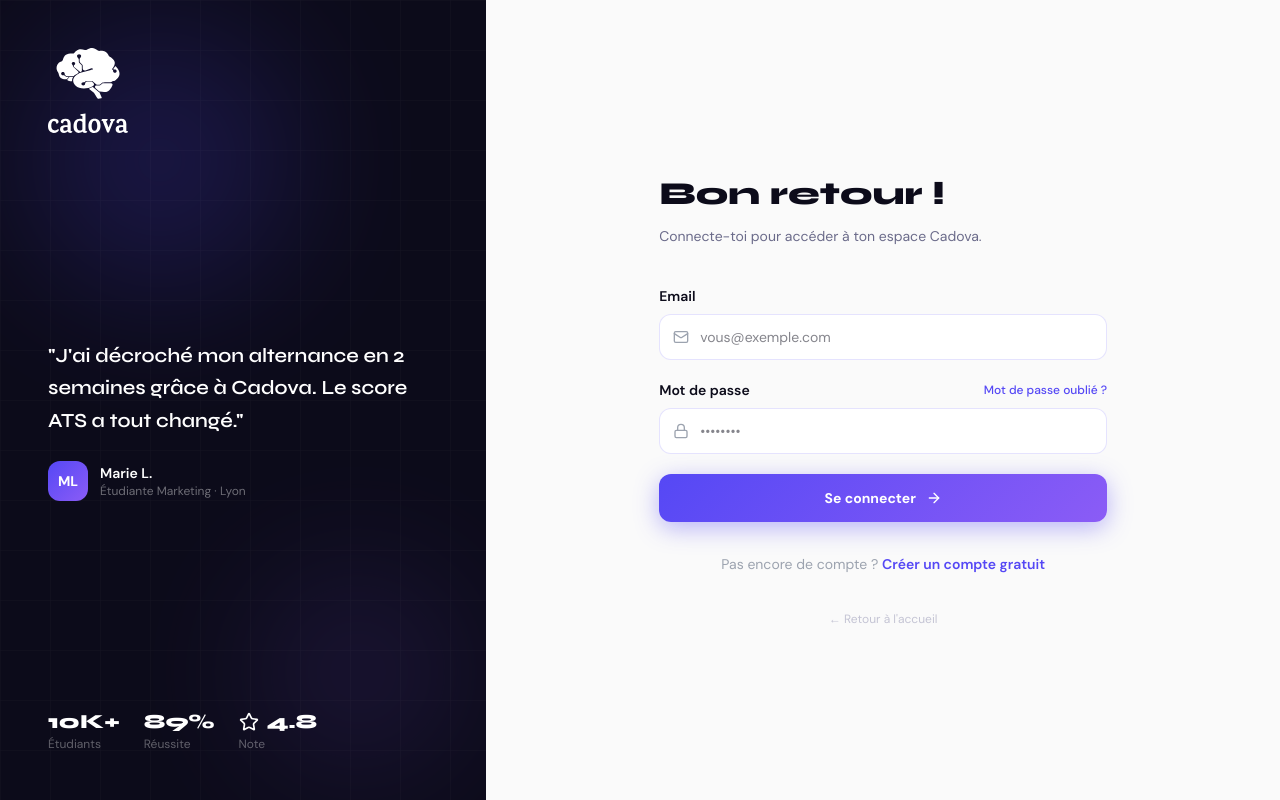
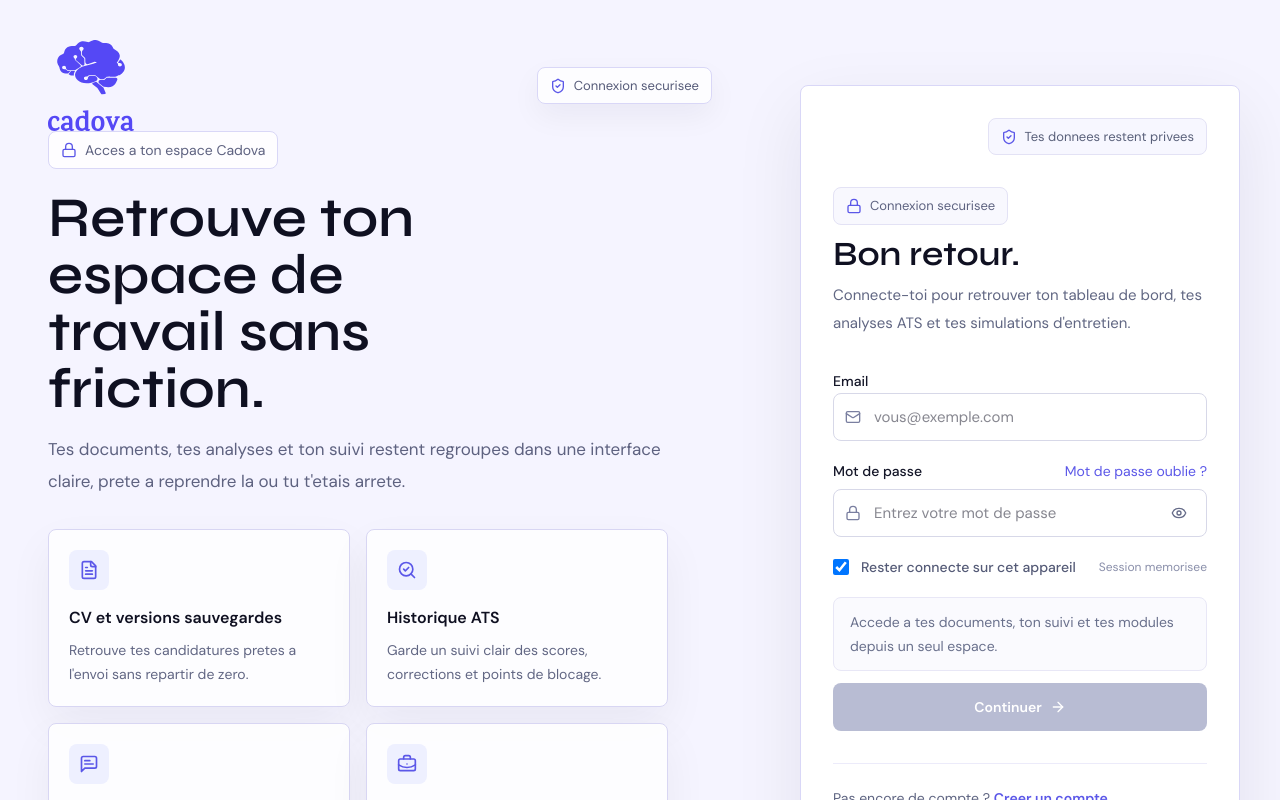
Before and after one commit to nothanger/cadova, a React (Vite) app: page /login in a window 1280 px wide. Shown: the top 800 px of the page. Built offline with nearby package versions, Linux system fonts and the light colour scheme.

Commit message:
Add premium Cadova login experience

```diff
--- a/src/app/pages/Login.tsx
+++ b/src/app/pages/Login.tsx
@@ -1,276 +1,376 @@
-import { Link, useNavigate, useLocation } from "react-router";
-import { Input } from "../components/ui/input";
-import { Loader2, ArrowRight, Lock, Mail, Star } from "lucide-react";
-import { useState, useEffect } from "react";
+import { Link, useLocation, useNavigate } from "react-router";
+import {
+  ArrowRight,
+  BriefcaseBusiness,
+  CheckCircle2,
+  Eye,
+  EyeOff,
+  FileText,
+  Loader2,
+  Lock,
+  Mail,
+  MessageSquareText,
+  SearchCheck,
+  ShieldCheck,
+} from "lucide-react";
+import { useEffect, useState } from "react";
 import { useAuth } from "@/contexts/AuthContext";
 import { toast } from "sonner";
 import { CadovaLogo } from "../components/CadovaLogo";
 import { useSEO } from "../hooks/useSEO";
 
+const workspaceItems = [
+  {
+    icon: FileText,
+    title: "CV et versions sauvegardes",
+    description: "Retrouve tes candidatures pretes a l'envoi sans repartir de zero.",
+  },
+  {
+    icon: SearchCheck,
+    title: "Historique ATS",
+    description: "Garde un suivi clair des scores, corrections et points de blocage.",
+  },
+  {
+    icon: MessageSquareText,
+    title: "Simulations d'entretien",
+    description: "Relance tes sessions et observe tes progres avant chaque rendez-vous.",
+  },
+  {
+    icon: BriefcaseBusiness,
+    title: "Suivi des candidatures",
+    description: "Centralise tes relances, statuts et prochaines actions au meme endroit.",
+  },
+];
+
+const trustItems = [
+  "Connexion securisee",
+  "Tes donnees restent privees",
+  "Acces a ton espace Cadova",
+];
+
 export function Login() {
   useSEO({
-    title: "Connexion — Cadova",
-    description: "Connecte-toi à Cadova pour accéder à tes outils IA : CV, lettres, entretiens, candidatures.",
+    title: "Connexion | Cadova",
+    description:
+      "Connecte-toi a Cadova pour retrouver ton espace de candidature, tes analyses ATS et tes simulations d'entretien.",
     noindex: false,
   });
+
   const navigate = useNavigate();
   const location = useLocation();
   const { signIn, user } = useAuth();
+
   const [email, setEmail] = useState("");
   const [password, setPassword] = useState("");
+  const [rememberMe, setRememberMe] = useState(true);
+  const [showPassword, setShowPassword] = useState(false);
   const [loading, setLoading] = useState(false);
   const [awaitingRedirect, setAwaitingRedirect] = useState(false);
+  const [errorMessage, setErrorMessage] = useState("");
+  const [successMessage, setSuccessMessage] = useState("");
 
   const from =
     (location.state as { from?: { pathname: string } })?.from?.pathname ||
     "/dashboard";
 
-  /**
-   * CORRECTIF RACE CONDITION :
-   * On NE navigue PAS directement après signIn() car React 18 peut rendre
-   * ProtectedRoute avec l'ancien état (user=null) avant que la mise à jour
-   * de useState soit committée → redirect immédiate vers /login.
-   *
-   * Solution : on pose un flag `awaitingRedirect`, et on navigue SEULEMENT
-   * dans useEffect, qui s'exécute APRÈS que React a commité user dans le DOM.
-   */
   useEffect(() => {
     if (awaitingRedirect && user) {
       navigate(from, { replace: true });
     }
-  }, [user, awaitingRedirect, navigate, from]);
+  }, [awaitingRedirect, from, navigate, user]);
 
-  const handleSubmit = async (e: React.FormEvent) => {
+  const canSubmit =
+    email.trim().length > 3 && password.trim().length > 0 && !loading;
+
+  const handleSubmit = async (e: React.FormEvent<HTMLFormElement>) => {
     e.preventDefault();
+
+    if (!canSubmit) return;
+
     setLoading(true);
+    setErrorMessage("");
+    setSuccessMessage("");
+
     try {
-      const { error } = await signIn(email, password);
+      const { error } = await signIn(email.trim(), password);
+
       if (error) {
-        toast.error(error.message || "Email ou mot de passe incorrect");
+        const message =
+          error.message || "Email ou mot de passe incorrect. Verifie tes acces.";
+        setErrorMessage(message);
+        toast.error(message);
         setLoading(false);
-      } else {
-        toast.success("Connexion réussie !");
-        // On attend que user soit commité dans React avant de naviguer
+        return;
+      }
+
+      setSuccessMessage("Connexion validee. Ouverture de ton espace...");
+      toast.success("Connexion securisee");
       setAwaitingRedirect(true);
-      }
     } catch {
-      toast.error("Erreur inattendue lors de la connexion");
+      setErrorMessage("Impossible de se connecter pour le moment.");
+      toast.error("Impossible de se connecter pour le moment.");
       setLoading(false);
     }
   };
 
   return (
-    <div className="min-h-screen flex" style={{ fontFamily: "DM Sans, system-ui, sans-serif" }}>
-
-      {/* LEFT — brand panel */}
     <div
-        className="hidden lg:flex lg:w-[42%] xl:w-[38%] flex-col justify-between p-12 relative overflow-hidden"
-        style={{ background: "#0C0B1A" }}
+      className="min-h-screen bg-[#F5F4FF]"
+      style={{ fontFamily: "DM Sans, system-ui, sans-serif" }}
     >
-        {/* Orbs */}
-        <div
-          className="absolute top-0 left-0 w-80 h-80 rounded-full blur-3xl opacity-25 pointer-events-none"
-          style={{ background: "radial-gradient(circle, #5548F5, transparent)" }}
-        />
-        <div
-          className="absolute bottom-0 right-0 w-64 h-64 rounded-full blur-3xl opacity-15 pointer-events-none"
-          style={{ background: "radial-gradient(circle, #8B5CF6, transparent)" }}
-        />
-        {/* Grid */}
-        <div
-          className="absolute inset-0 opacity-[0.04] pointer-events-none"
-          style={{
-            backgroundImage: "linear-gradient(rgba(255,255,255,0.5) 1px, transparent 1px), linear-gradient(90deg, rgba(255,255,255,0.5) 1px, transparent 1px)",
-            backgroundSize: "50px 50px",
-          }}
-        />
-
-        <div className="relative z-10">
-          <CadovaLogo width={80} white />
+      <div className="mx-auto grid min-h-screen max-w-[1440px] lg:grid-cols-[minmax(0,1.08fr)_minmax(420px,520px)]">
+        <section className="hidden px-8 py-8 lg:flex lg:flex-col lg:justify-between xl:px-12 xl:py-10">
+          <div className="flex items-center justify-between">
+            <Link
+              to="/"
+              className="inline-flex items-center text-[#0F1021] transition-opacity hover:opacity-70"
+            >
+              <CadovaLogo width={86} />
+            </Link>
+            <div className="inline-flex items-center gap-2 rounded-[8px] border border-[#D9D7F7] bg-white/80 px-3 py-2 text-[13px] text-[#555A78] shadow-[0_12px_30px_rgba(15,16,33,0.05)]">
+              <ShieldCheck className="h-4 w-4 text-[#5B57E8]" />
+              Connexion securisee
+            </div>
           </div>
 
-        <div className="relative z-10">
-          <blockquote
-            className="text-xl font-semibold leading-relaxed mb-6 text-white"
+          <div className="max-w-[620px] space-y-8">
+            <div className="space-y-5">
+              <div className="inline-flex items-center gap-2 rounded-[8px] border border-[#D9D7F7] bg-white/85 px-3 py-2 text-sm text-[#5E6280]">
+                <Lock className="h-4 w-4 text-[#5B57E8]" />
+                Acces a ton espace Cadova
+              </div>
+              <div className="space-y-4">
+                <h1
+                  className="max-w-[12ch] text-[46px] font-semibold leading-[1.02] tracking-normal text-[#0F1021] xl:text-[56px]"
                   style={{ fontFamily: "Syne, sans-serif" }}
                 >
-            "J'ai décroché mon alternance en 2 semaines grâce à Cadova. Le score ATS a tout changé."
-          </blockquote>
-          <div className="flex items-center gap-3">
-            <div
-              className="size-10 rounded-xl flex items-center justify-center text-sm font-bold text-white"
-              style={{ background: "linear-gradient(135deg, #5548F5, #8B5CF6)" }}
-            >
-              ML
-            </div>
-            <div>
-              <p className="text-sm font-semibold text-white">Marie L.</p>
-              <p className="text-xs" style={{ color: "rgba(255,255,255,0.4)" }}>
-                Étudiante Marketing · Lyon
+                  Retrouve ton espace de travail sans friction.
+                </h1>
+                <p className="max-w-[56ch] text-[17px] leading-8 text-[#5E6280]">
+                  Tes documents, tes analyses et ton suivi restent regroupes dans
+                  une interface claire, prete a reprendre la ou tu t'etais arrete.
                 </p>
               </div>
             </div>
+
+            <div className="grid gap-4 md:grid-cols-2">
+              {workspaceItems.map((item) => (
+                <div
+                  key={item.title}
+                  className="rounded-[8px] border border-[#D8D6F3] bg-white/86 p-5 shadow-[0_18px_45px_rgba(15,16,33,0.05)]"
+                >
+                  <div className="mb-4 inline-flex h-10 w-10 items-center justify-center rounded-[8px] bg-[#EEF0FF] text-[#5B57E8]">
+                    <item.icon className="h-5 w-5" />
                   </div>
-
-        <div className="relative z-10 flex gap-6">
-          {[
-            { value: "10K+", label: "Étudiants" },
-            { value: "89%", label: "Réussite" },
-            { value: "4.8", label: "Note", icon: Star },
-          ].map((s) => (
-            <div key={s.label}>
-              <div
-                className="text-xl font-extrabold text-white flex items-center gap-2"
-                style={{ fontFamily: "Syne, sans-serif" }}
-              >
-                {"icon" in s && s.icon ? <s.icon className="w-5 h-5 text-current" /> : null}
-                {s.value}
-              </div>
-              <div className="text-xs" style={{ color: "rgba(255,255,255,0.35)" }}>
-                {s.label}
+                  <div className="space-y-2">
+                    <h2 className="text-base font-semibold text-[#0F1021]">
+                      {item.title}
+                    </h2>
+                    <p className="text-sm leading-6 text-[#626784]">
+                      {item.description}
+                    </p>
                   </div>
                 </div>
               ))}
             </div>
           </div>
 
-      {/* RIGHT — form */}
-      <div className="flex-1 flex items-center justify-center p-6 md:p-12" style={{ background: "#FAFAFA" }}>
-        <div className="w-full max-w-md">
-          {/* Mobile logo */}
-          <div className="lg:hidden flex justify-center mb-10">
-            <CadovaLogo width={80} />
+          <div className="flex items-center gap-3 text-sm text-[#626784]">
+            {trustItems.map((item) => (
+              <div key={item} className="inline-flex items-center gap-2">
+                <CheckCircle2 className="h-4 w-4 text-[#5B57E8]" />
+                <span>{item}</span>
+              </div>
+            ))}
+          </div>
+        </section>
+
+        <section className="flex min-h-screen items-center justify-center px-5 py-8 sm:px-8 lg:px-10">
+          <div className="w-full max-w-[460px] rounded-[8px] border border-[#D9D7F7] bg-white px-5 py-6 shadow-[0_24px_70px_rgba(15,16,33,0.08)] sm:px-8 sm:py-8">
+            <div className="mb-8 flex items-start justify-between gap-4">
+              <Link
+                to="/"
+                className="inline-flex items-center text-[#0F1021] transition-opacity hover:opacity-70 lg:hidden"
+              >
+                <CadovaLogo width={78} />
+              </Link>
+              <div className="ml-auto inline-flex items-center gap-2 rounded-[8px] border border-[#E3E2F5] bg-[#F7F7FF] px-3 py-2 text-[13px] text-[#59607A]">
+                <ShieldCheck className="h-4 w-4 text-[#5B57E8]" />
+                Tes donnees restent privees
+              </div>
             </div>
 
-          <div className="mb-10">
+            <div className="space-y-3">
+              <div className="inline-flex items-center gap-2 rounded-[8px] border border-[#E3E2F5] bg-[#F8F8FE] px-3 py-2 text-[13px] text-[#5D6280]">
+                <Lock className="h-4 w-4 text-[#5B57E8]" />
+                Connexion securisee
+              </div>
+              <div className="space-y-2">
                 <h1
-              className="font-extrabold mb-2"
-              style={{ fontFamily: "Syne, sans-serif", fontSize: "2rem", color: "#0C0B1A" }}
+                  className="text-[34px] font-semibold leading-[1.05] tracking-normal text-[#0F1021]"
+                  style={{ fontFamily: "Syne, sans-serif" }}
                 >
-              Bon retour !
+                  Bon retour.
                 </h1>
-            <p className="text-sm" style={{ color: "#6B6B8A" }}>
-              Connecte-toi pour accéder à ton espace Cadova.
+                <p className="text-[15px] leading-7 text-[#616783]">
+                  Connecte-toi pour retrouver ton tableau de bord, tes analyses ATS
+                  et tes simulations d'entretien.
                 </p>
               </div>
+            </div>
 
-          <form onSubmit={handleSubmit} className="space-y-5">
-            {/* Email */}
-            <div>
-              <label className="block text-sm font-semibold mb-2" style={{ color: "#0C0B1A" }}>
+            <form onSubmit={handleSubmit} className="mt-8 space-y-5">
+              <div className="space-y-2">
+                <label
+                  htmlFor="email"
+                  className="text-sm font-medium text-[#141628]"
+                >
                   Email
                 </label>
                 <div className="relative">
-                <Mail
-                  className="absolute left-3.5 top-1/2 -translate-y-1/2 size-4"
-                  style={{ color: "#9CA3AF" }}
-                />
+                  <Mail className="pointer-events-none absolute left-3 top-1/2 h-4 w-4 -translate-y-1/2 text-[#7A7FA0]" />
                   <input
+                    id="email"
                     type="email"
-                  placeholder="vous@exemple.com"
+                    autoComplete="email"
                     value={email}
                     onChange={(e) => setEmail(e.target.value)}
-                  required
+                    placeholder="vous@exemple.com"
                     disabled={loading}
-                  className="w-full pl-10 pr-4 py-3 rounded-xl text-sm outline-none transition-all"
-                  style={{
-                    background: "white",
-                    border: "1.5px solid rgba(85,72,245,0.15)",
-                    color: "#0C0B1A",
-                    fontFamily: "DM Sans, sans-serif",
-                  }}
-                  onFocus={(e) => (e.target.style.borderColor = "#5548F5")}
-                  onBlur={(e) => (e.target.style.borderColor = "rgba(85,72,245,0.15)")}
+                    className="h-12 w-full rounded-[8px] border border-[#D7D8E8] bg-white pl-10 pr-4 text-[15px] text-[#0F1021] outline-none transition focus:border-[#7C7AEF] focus:ring-4 focus:ring-[#7C7AEF]/10 disabled:cursor-not-allowed disabled:bg-[#F5F5FA]"
                   />
                 </div>
               </div>
 
-            {/* Password */}
-            <div>
-              <div className="flex items-center justify-between mb-2">
-                <label className="text-sm font-semibold" style={{ color: "#0C0B1A" }}>
+              <div className="space-y-2">
+                <div className="flex items-center justify-between gap-3">
+                  <label
+                    htmlFor="password"
+                    className="text-sm font-medium text-[#141628]"
+                  >
                     Mot de passe
                   </label>
                   <Link
                     to="/forgot-password"
-                  className="text-xs font-medium transition-opacity hover:opacity-70"
-                  style={{ color: "#5548F5" }}
+                    className="text-sm text-[#5B57E8] transition-opacity hover:opacity-70"
                   >
-                  Mot de passe oublié ?
+                    Mot de passe oublie ?
                   </Link>
                 </div>
                 <div className="relative">
-                <Lock
-                  className="absolute left-3.5 top-1/2 -translate-y-1/2 size-4"
-                  style={{ color: "#9CA3AF" }}
-                />
+                  <Lock className="pointer-events-none absolute left-3 top-1/2 h-4 w-4 -translate-y-1/2 text-[#7A7FA0]" />
                   <input
-                  type="password"
-                  placeholder="••••••••"
+                    id="password"
+                    type={showPassword ? "text" : "password"}
+                    autoComplete="current-password"
                     value={password}
                     onChange={(e) => setPassword(e.target.value)}
-                  required
+                    placeholder="Entrez votre mot de passe"
                     disabled={loading}
-                  className="w-full pl-10 pr-4 py-3 rounded-xl text-sm outline-none transition-all"
-                  style={{
-                    background: "white",
-                    border: "1.5px solid rgba(85,72,245,0.15)",
-                    color: "#0C0B1A",
-                    fontFamily: "DM Sans, sans-serif",
-                  }}
-                  onFocus={(e) => (e.target.style.borderColor = "#5548F5")}
-                  onBlur={(e) => (e.target.style.borderColor = "rgba(85,72,245,0.15)")}
+                    className="h-12 w-full rounded-[8px] border border-[#D7D8E8] bg-white pl-10 pr-12 text-[15px] text-[#0F1021] outline-none transition focus:border-[#7C7AEF] focus:ring-4 focus:ring-[#7C7AEF]/10 disabled:cursor-not-allowed disabled:bg-[#F5F5FA]"
                   />
+                  <button
+                    type="button"
+                    onClick={() => setShowPassword((current) => !current)}
+                    className="absolute right-3 top-1/2 inline-flex h-8 w-8 -translate-y-1/2 items-center justify-center rounded-[8px] text-[#656B88] transition hover:bg-[#F3F4FD] hover:text-[#20253B]"
+                    aria-label={
+                      showPassword
+                        ? "Masquer le mot de passe"
+                        : "Afficher le mot de passe"
+                    }
+                  >
+                    {showPassword ? (
+                      <EyeOff className="h-4 w-4" />
+                    ) : (
+                      <Eye className="h-4 w-4" />
+                    )}
+                  </button>
                 </div>
               </div>
 
-            {/* Submit */}
+              <div className="flex items-center justify-between gap-4">
+                <label className="inline-flex items-center gap-3 text-sm text-[#555B77]">
+                  <input
+                    type="checkbox"
+                    checked={rememberMe}
+                    onChange={(e) => setRememberMe(e.target.checked)}
+                    className="h-4 w-4 rounded border border-[#C9CBE0] text-[#5B57E8] focus:ring-[#5B57E8]/20"
+                  />
+                  Rester connecte sur cet appareil
+                </label>
+                <span className="text-xs text-[#8A8FAA]">
+                  {rememberMe ? "Session memorisee" : "Session standard"}
+                </span>
+              </div>
+
+              <div className="space-y-3">
+                <div
+                  className={`rounded-[8px] border px-4 py-3 text-sm leading-6 ${
+                    errorMessage
+                      ? "border-[#F1C7C7] bg-[#FFF7F7] text-[#9D3E3E]"
+                      : successMessage
+                        ? "border-[#CFE7D6] bg-[#F6FCF8] text-[#2E6F4B]"
+                        : "border-[#E8E7F6] bg-[#FAFAFE] text-[#69708C]"
+                  }`}
+                >
+                  {errorMessage ||
+                    successMessage ||
+                    "Accede a tes documents, ton suivi et tes modules depuis un seul espace."}
+                </div>
+
                 <button
                   type="submit"
-              disabled={loading}
-              className="w-full flex items-center justify-center gap-2.5 py-3.5 rounded-xl text-sm font-bold text-white transition-all hover:opacity-90 hover:scale-[1.01] active:scale-[0.99] disabled:opacity-60 disabled:cursor-not-allowed"
-              style={{
-                background: "linear-gradient(135deg, #5548F5, #8B5CF6)",
-                boxShadow: "0 6px 24px rgba(85,72,245,0.4)",
-              }}
+                  disabled={!canSubmit}
+                  className="inline-flex h-12 w-full items-center justify-center gap-2 rounded-[8px] bg-[#14162A] px-4 text-sm font-semibold text-white transition hover:bg-[#1C1F38] disabled:cursor-not-allowed disabled:bg-[#B8BCD3]"
                 >
                   {loading ? (
                     <>
-                  <Loader2 className="size-4 animate-spin" />
-                  Connexion…
+                      <Loader2 className="h-4 w-4 animate-spin" />
+                      Verification en cours...
                     </>
                   ) : (
                     <>
-                  Se connecter
-                  <ArrowRight className="size-4" />
+                      Continuer
+                      <ArrowRight className="h-4 w-4" />
                     </>
                   )}
                 </button>
+              </div>
             </form>
 
-          <div className="mt-8 text-center">
-            <p className="text-sm" style={{ color: "#9CA3AF" }}>
+            <div className="mt-6 grid gap-3 rounded-[8px] border border-[#ECEBFA] bg-[#FAFAFE] p-4 text-sm text-[#5D6481] sm:hidden">
+              {workspaceItems.slice(0, 2).map((item) => (
+                <div key={item.title} className="flex items-start gap-3">
+                  <div className="mt-0.5 inline-flex h-8 w-8 items-center justify-center rounded-[8px] bg-white text-[#5B57E8] shadow-[0_8px_20px_rgba(15,16,33,0.05)]">
+                    <item.icon className="h-4 w-4" />
+                  </div>
+                  <div>
+                    <p className="font-medium text-[#16182A]">{item.title}</p>
+                    <p className="mt-1 leading-6">{item.description}</p>
+                  </div>
+                </div>
+              ))}
+            </div>
+
+            <div className="mt-8 space-y-3 border-t border-[#ECEBFA] pt-6">
+              <p className="text-sm text-[#5E6481]">
                 Pas encore de compte ?{" "}
                 <Link
                   to="/signup"
-                className="font-semibold transition-opacity hover:opacity-70"
-                style={{ color: "#5548F5" }}
+                  className="font-semibold text-[#5B57E8] transition-opacity hover:opacity-70"
                 >
-                Créer un compte gratuit
+                  Creer un compte
                 </Link>
               </p>
-          </div>
-
-          <div className="mt-8 text-center">
               <Link
                 to="/"
-              className="text-xs transition-opacity hover:opacity-70"
-              style={{ color: "#C4C4D4" }}
+                className="inline-flex items-center text-sm text-[#7B809B] transition-opacity hover:opacity-70"
               >
-              ← Retour à l'accueil
+                Retour a l'accueil
               </Link>
             </div>
           </div>
+        </section>
       </div>
     </div>
   );
```
Lines whose indentation alone changed are shown as unchanged.
